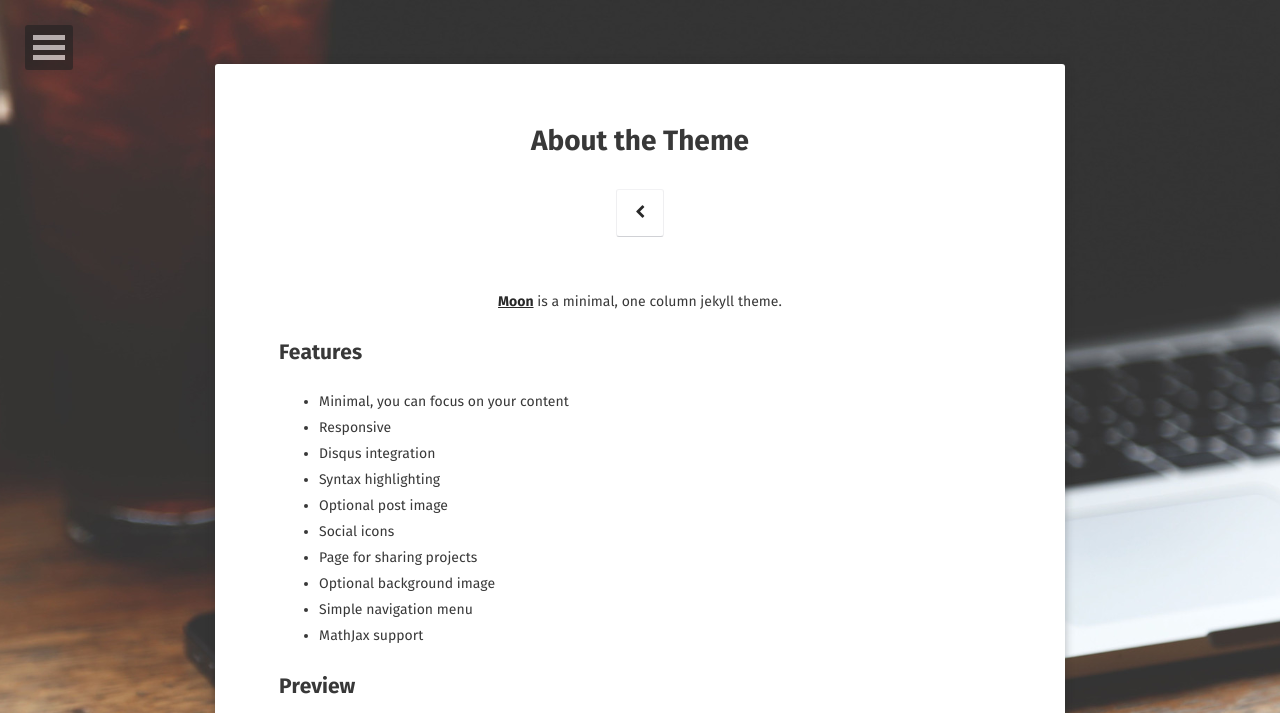
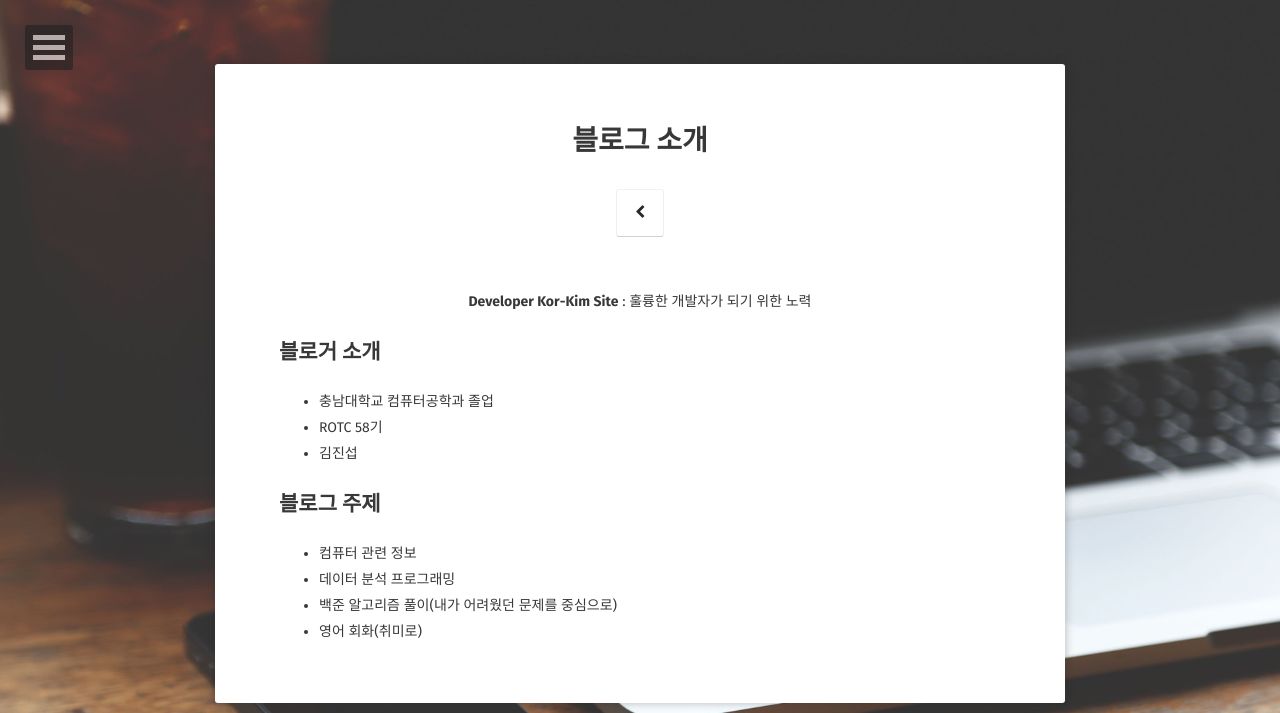
Before and after one commit to kim-jin-seop/kim-jin-seop.github.io, a Jekyll site: the page built from about/index.md, in a window 1280 px wide. Shown: the top 713 px of the page. Built offline with Jekyll 4.4.1, drawn with Linux system fonts in a browser that asks for light colours; some web fonts are replaced; some of the changed text lies outside the part shown; grey boxes are pictures that could not be loaded.

Commit message:
about에 대하여 글 작성

```diff
--- a/about/index.md
+++ b/about/index.md
@@ -1,37 +1,20 @@
 ---
 layout: page
-title: About the Theme
-tags: [about, Jekyll, theme, moon]
-date: 2016-03-21
+title: 블로그 소개
+tags: [introduction]
+date: 2020-02-24
 comments: false
 ---
 
-<center><a href="http://taylantatli.github.io/Moon"><b>Moon</b></a> is a minimal, one column jekyll theme.</center>
+<center><b>Developer Kor-Kim Site</b> : 훌륭한 개발자가 되기 위한 노력</center>
 
-## Features
-* Minimal, you can focus on your content
-* Responsive
-* Disqus integration
-* Syntax highlighting
-* Optional post image
-* Social icons
-* Page for sharing projects
-* Optional background image
-* Simple navigation menu
-* MathJax support
+## 블로거 소개
+* 충남대학교 컴퓨터공학과 졸업
+* ROTC 58기
+* 김진섭
 
-## Preview
-
-{% capture images %}
-    https://cloud.githubusercontent.com/assets/754514/14509720/61c61058-01d6-11e6-93ab-0918515ecd56.png
-    https://cloud.githubusercontent.com/assets/754514/14509716/61ac6c8e-01d6-11e6-879f-8308883de790.png
-{% endcapture %}
-{% include gallery images=images caption="Screenshots of Moon Theme" cols=2 %}
-
-See a [live version of Moon](http://taylantatli.github.io/Moon) hosted on GitHub.
-
-## Getting Started
-
-To learn how to install and use this theme check out the [Setup Guide](http://taylantatli.me/Moon/moon-theme/) for more information.
-
-[Install Moon](https://github.com/TaylanTatli/Moon){: .btn}
+## 블로그 주제
+* 컴퓨터 관련 정보
+* 데이터 분석 프로그래밍
+* 백준 알고리즘 풀이(내가 어려웠던 문제를 중심으로)
+* 영어 회화(취미로)
```
